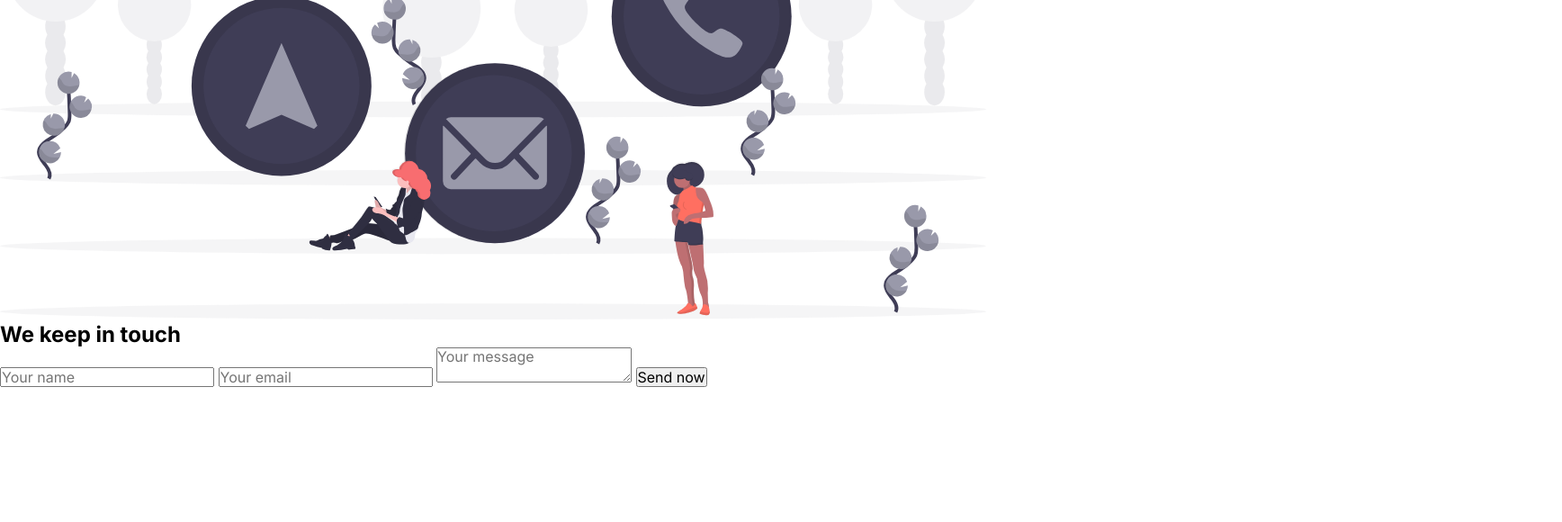
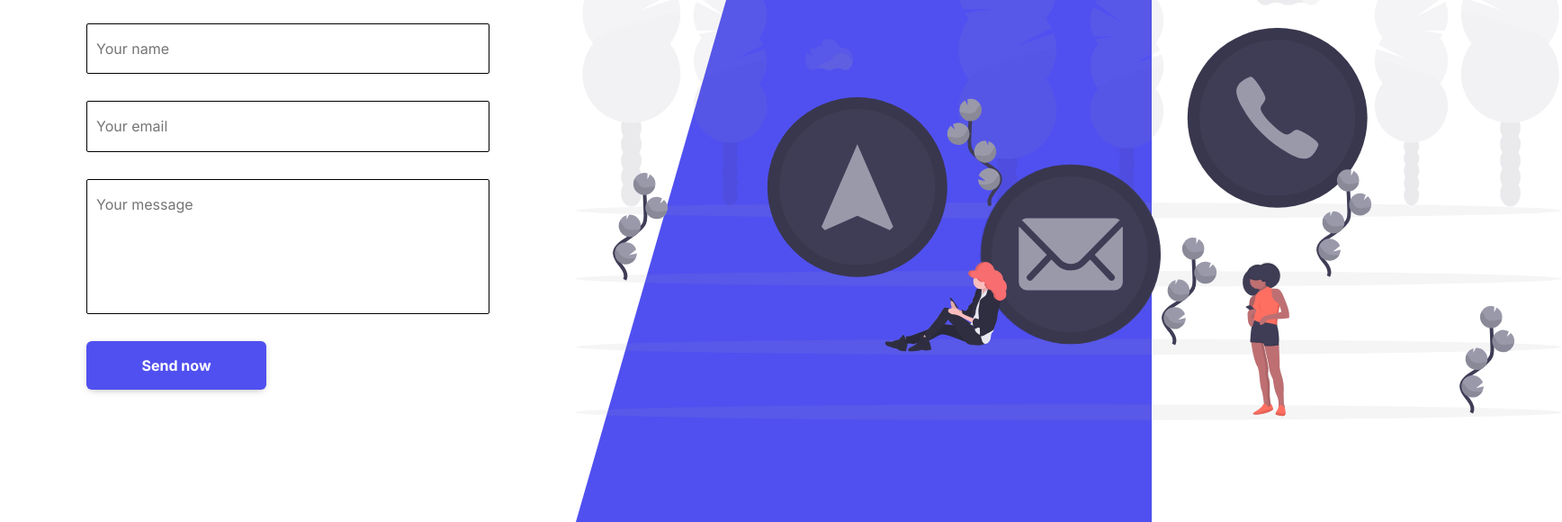
Before and after one commit to callmeFurok/contact-form-using-css-grid, a plain HTML site: page index.html in a window 1280 px wide. Shown: the part 220-800 px from the top of the page at 90% size, 1736 px wide, since content can reach past the window. Drawn offline with Linux system fonts and the light colour scheme.

Commit message:
terminado el CSS para la parte web

```diff
--- a/css/style.css
+++ b/css/style.css
@@ -4,8 +4,95 @@
 /* VARIABLES */
 :root {
   --font: 'Inter', sans-serif;
+  --clip: polygon(36% 0, 100% 0, 100% 100%, 0% 100%);
+  --color-primary: #5050f0;
 }
 
 body {
   font-family: var(--font);
 }
+
+.contact {
+  min-height: 600px;
+  height: 100vh;
+  display: grid;
+  grid-template-columns: repeat(8, 1fr);
+  grid-template-rows: 1fr;
+}
+
+.contact__picture {
+  grid-column: 5/-1;
+  grid-row: 1/-1;
+
+  display: flex;
+  align-items: center;
+
+  position: relative;
+}
+
+.contact__picture::before {
+  content: '';
+  display: block;
+  width: 100%;
+  height: 100%;
+  position: absolute;
+  top: 0;
+  left: 0;
+  background: var(--color-primary);
+  z-index: -1;
+  clip-path: var(--clip);
+}
+
+.contact__img {
+  width: 90%;
+}
+
+.contact__form {
+  grid-column: 1/5;
+  grid-row: 1/-1;
+  place-self: center;
+  display: grid; /* grid del formulario*/
+  width: 70%;
+  gap: 30px;
+}
+
+.contact__title {
+  font-size: 3rem;
+}
+
+/* importa que sea after para que se ponga despues*/
+.contact__title::after {
+  content: '';
+  display: block;
+  width: 80px;
+  height: 4px;
+  background: var(--color-primary);
+  margin-top: 10px;
+}
+
+.contact__input {
+  padding: 18px 10px;
+  font-family: var(--font);
+  width: 100%;
+  border: 1px solid #000;
+  border-radius: 2px;
+}
+
+.contact__input--area {
+  resize: none;
+  height: 150px;
+}
+
+.contact__cta {
+  display: block;
+  background: var(--color-primary);
+  width: 200px;
+  color: #fff;
+  font-family: var(--font);
+  padding: 18px 0;
+  outline: none;
+  border: none;
+  border-radius: 6px;
+  font-weight: 700;
+  box-shadow: 0 2px 10px -4px rgba(0, 0, 0, 0.5);
+}
```
